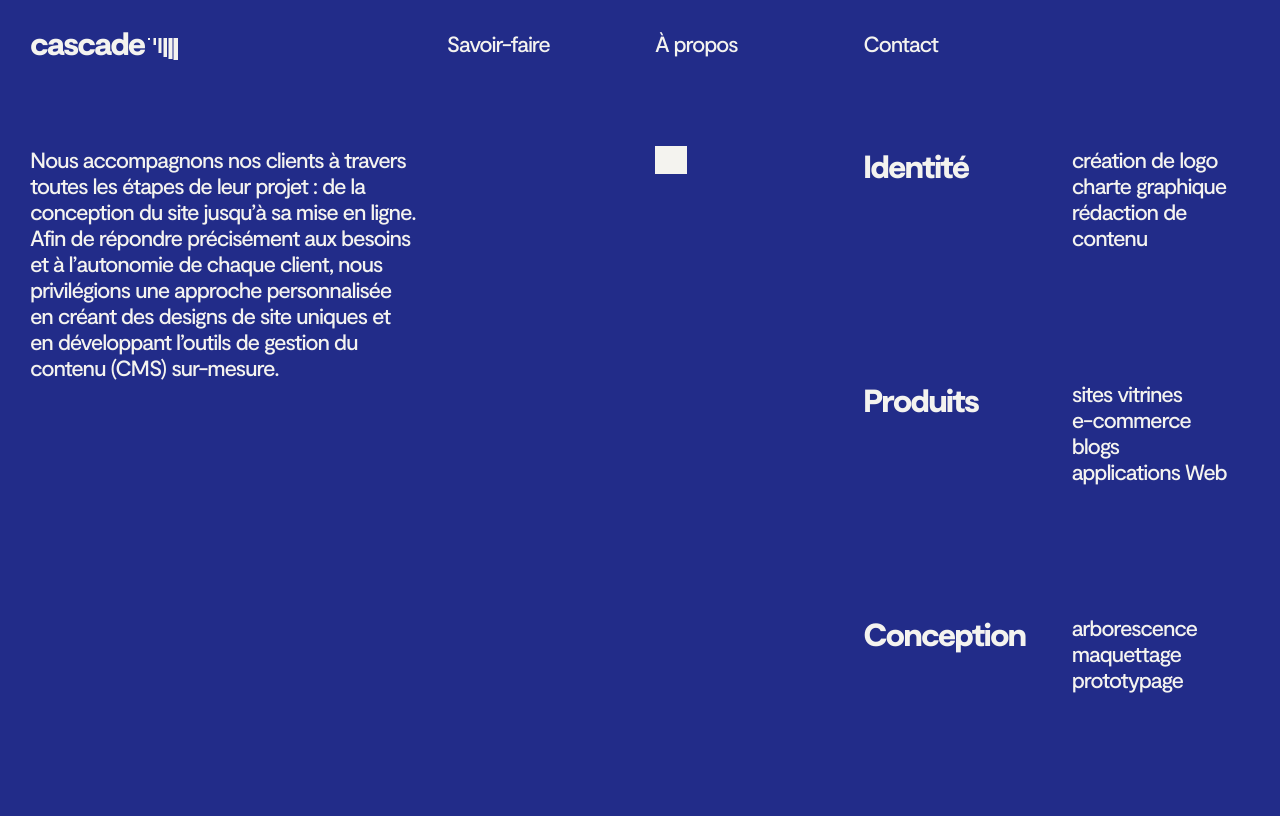
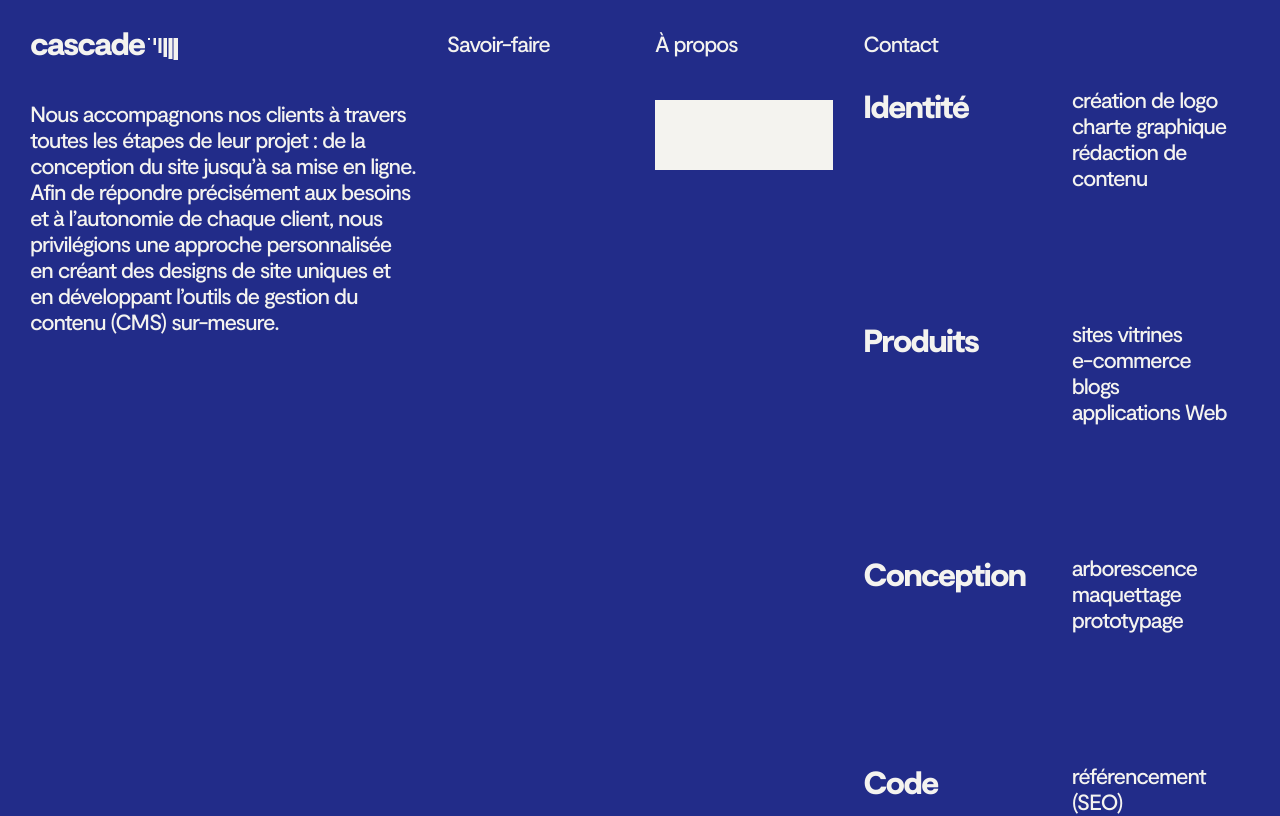
Before and after one commit to LapassetAC/cascade, a Next.js app: page /expertise in a window 1280 px wide. Shown: the top 816 px of the page. Built offline with nearby package versions, Linux system fonts and the light colour scheme.

Commit message:
test square

```diff
--- a/src/pages/expertise.js
+++ b/src/pages/expertise.js
@@ -4,7 +4,7 @@ import theme from "@/styles/theme";
 
 const StyledContainer = styled.div`
   min-height: ${({ theme }) => `calc(100vh - ${theme.headerHeight}px)`};
-  padding-top: 60px;
+  /* padding-top: 60px; */
   background-color: ${({ theme }) => theme.color.blue};
   color: ${({ theme }) => theme.color.white};
   align-items: start;
@@ -24,6 +24,13 @@ const StyledContainer = styled.div`
         width: calc(${$progressInPercent}%);
         height: calc(${$progressInPercent}vh - ${theme.headerHeight + 30}px);
       `}
+    &:after {
+      content: "";
+      display: block;
+      width: 70px;
+      height: 70px;
+      background-color: ${({ theme }) => theme.color.white};
+    }
   }
   .expertises {
     grid-column: 5 / 7;
@@ -57,11 +64,13 @@ export default function Expertise() {
       );
       const scroll = window.scrollY;
       const percent = Math.abs(Math.round((scroll / maxScroll) * 100));
-      if (percent > illusInitSize) {
-        setProgressInPercent(percent);
-      } else {
-        setProgressInPercent(illusInitSize);
-      }
+      setProgressInPercent(percent);
+
+      // if (percent > illusInitSize) {
+      //   setProgressInPercent(percent);
+      // } else {
+      //   setProgressInPercent(illusInitSize);
+      // }
     };
     window.addEventListener("scroll", handleScroll);
     return () => {
```
